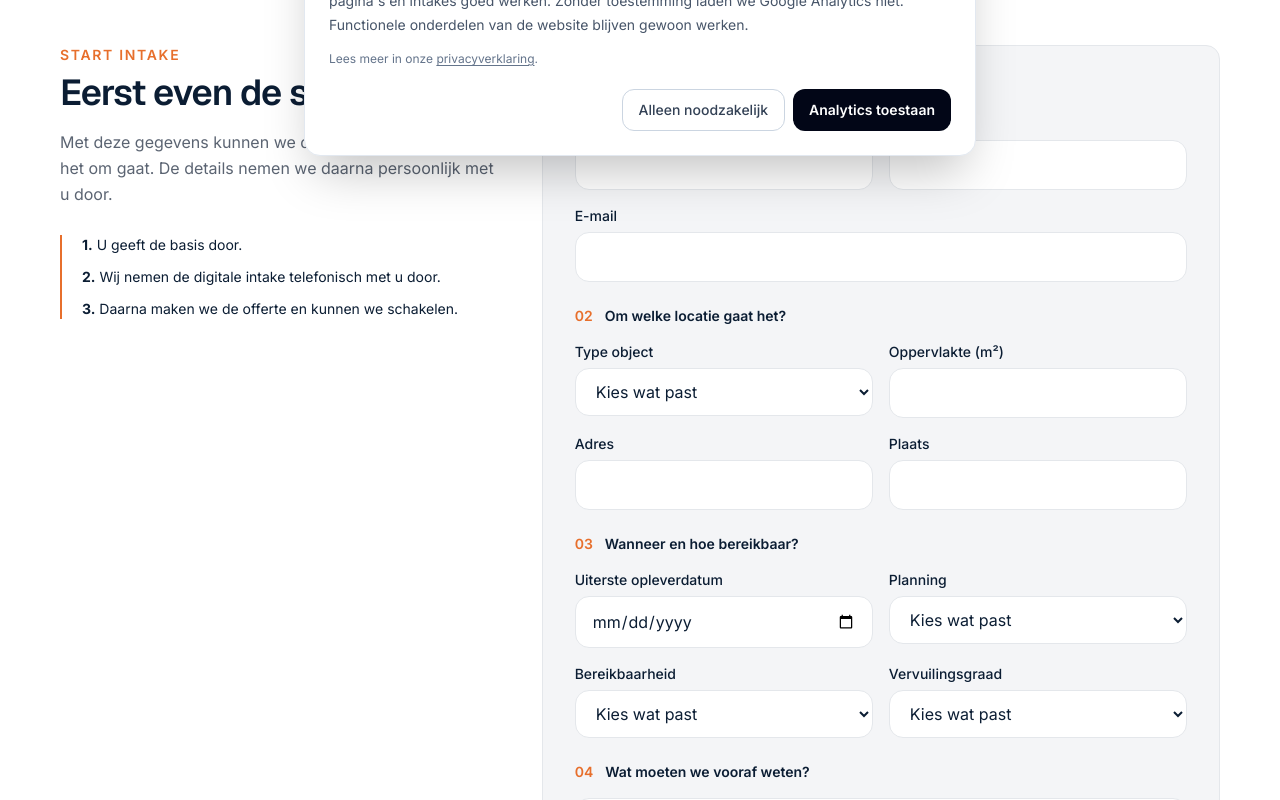
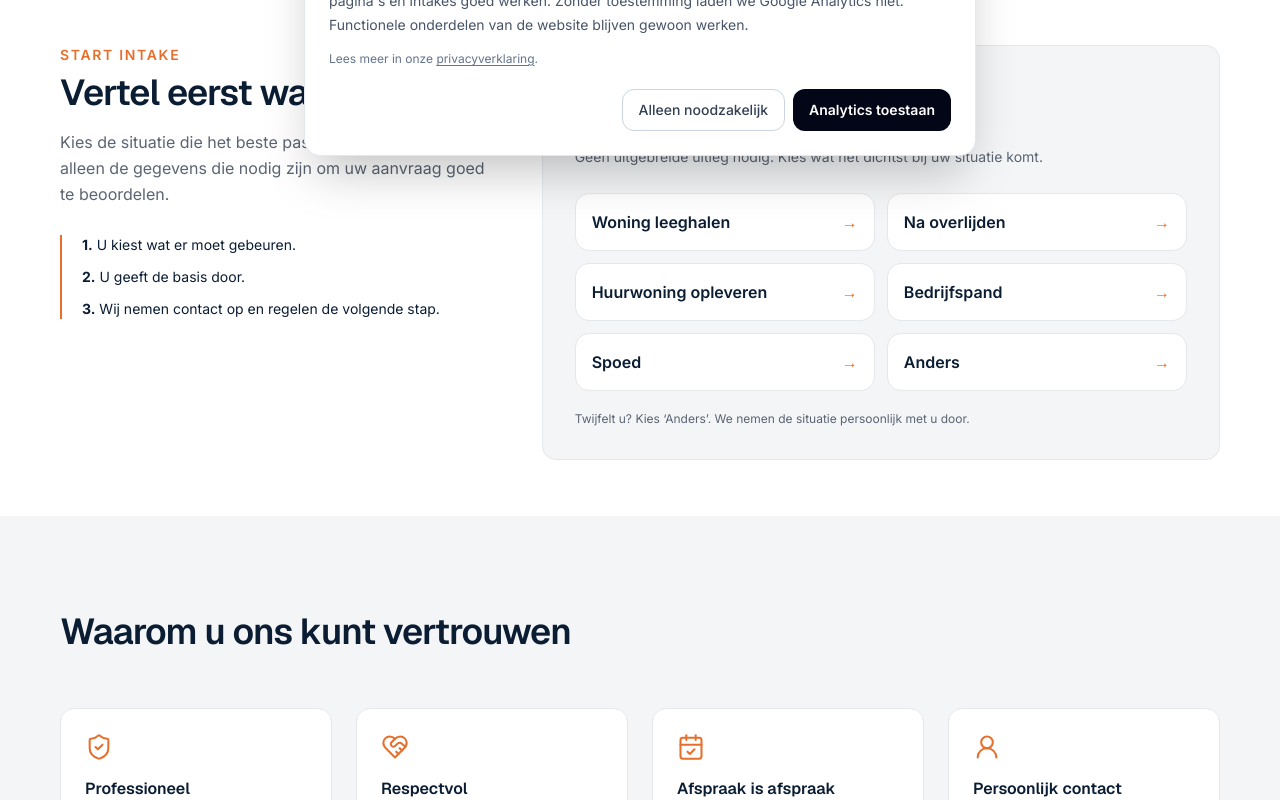
Before and after one commit to sandvlietbv/OpleverMeester, a Next.js app: page / in a window 1280 px wide. Shown: the part 620-1420 px from the top of the page. Built offline with nearby package versions, Linux system fonts and the light colour scheme.

Commit message:
Add lightweight situation-first intake entry

```diff
--- a/components/Contact.tsx
+++ b/components/Contact.tsx
@@ -8,11 +8,21 @@ declare global {
   }
 }
 
+const SITUATIONS = [
+  { label: "Woning leeghalen", value: "Woning leeghalen" },
+  { label: "Na overlijden", value: "Huis leeghalen na overlijden" },
+  { label: "Huurwoning opleveren", value: "Huurwoning opleveren" },
+  { label: "Bedrijfspand", value: "Bedrijfspand opleveren" },
+  { label: "Spoed", value: "Spoedontruiming" },
+  { label: "Anders", value: "Anders" },
+];
+
 function trackEvent(name: string, parameters: Record<string, string> = {}) {
   window.gtag?.("event", name, parameters);
 }
 
 export default function Contact() {
+  const [selectedSituation, setSelectedSituation] = useState("");
   const [submitted, setSubmitted] = useState(false);
   const [submitting, setSubmitting] = useState(false);
   const [error, setError] = useState("");
@@ -27,6 +37,15 @@ export default function Contact() {
     });
   }
 
+  function chooseSituation(value: string) {
+    handleIntakeStart();
+    setSelectedSituation(value);
+    trackEvent("intake_situation_selected", {
+      source_page: window.location.pathname + window.location.search,
+      situation: value,
+    });
+  }
+
   async function handleSubmit(e: React.FormEvent<HTMLFormElement>) {
     e.preventDefault();
     if (submitting) return;
@@ -36,6 +55,7 @@ export default function Contact() {
     const landingUrl = window.location.pathname + window.location.search + window.location.hash;
     const referrer = document.referrer || "Direct / onbekend";
     const message = [
+      `Hulpvraag: ${selectedSituation}`,
       `Object: ${form.get("type")}`,
       `Locatie: ${form.get("adres")}, ${form.get("plaats")}`,
       `Oppervlakte: ${form.get("oppervlakte")} m²`,
@@ -43,7 +63,7 @@ export default function Contact() {
       `Planning: ${form.get("urgentie")}`,
       `Vervuiling: ${form.get("vervuiling")}`,
       `Verdieping/bereikbaarheid: ${form.get("bereikbaarheid")}`,
-      `Situatie: ${form.get("situatie") || "Niet toegelicht"}`,
+      `Toelichting: ${form.get("toelichting") || "Niet toegelicht"}`,
       `Herkomst: ${referrer}`,
     ].join("\n");
 
@@ -58,6 +78,7 @@ export default function Contact() {
         source_page: landingUrl,
         object_type: String(form.get("type") || "onbekend"),
         planning: String(form.get("urgentie") || "onbekend"),
+        situation: selectedSituation,
       });
       setSubmitted(true);
     } catch (cause) {
@@ -70,31 +91,49 @@ export default function Contact() {
       <div className="container-om grid gap-8 lg:grid-cols-[0.78fr_1.22fr] lg:gap-12">
         <div className="lg:sticky lg:top-28 lg:self-start">
           <p className="text-sm font-semibold uppercase tracking-[0.12em] text-orange">Start intake</p>
-          <h2 className="mt-2 font-display text-3xl font-semibold tracking-tight text-navy md:text-4xl">Eerst even de situatie.</h2>
-          <p className="mt-4 max-w-md leading-relaxed text-muted">Met deze gegevens kunnen we direct beoordelen waar het om gaat. De details nemen we daarna persoonlijk met u door.</p>
+          <h2 className="mt-2 font-display text-3xl font-semibold tracking-tight text-navy md:text-4xl">Vertel eerst wat er speelt.</h2>
+          <p className="mt-4 max-w-md leading-relaxed text-muted">Kies de situatie die het beste past. Daarna vragen we alleen de gegevens die nodig zijn om uw aanvraag goed te beoordelen.</p>
           <div className="mt-7 space-y-3 border-l-2 border-orange pl-5 text-sm text-navy">
-            <p><strong>1.</strong> U geeft de basis door.</p>
-            <p><strong>2.</strong> Wij nemen de digitale intake telefonisch met u door.</p>
-            <p><strong>3.</strong> Daarna maken we de offerte en kunnen we schakelen.</p>
+            <p><strong>1.</strong> U kiest wat er moet gebeuren.</p>
+            <p><strong>2.</strong> U geeft de basis door.</p>
+            <p><strong>3.</strong> Wij nemen contact op en regelen de volgende stap.</p>
           </div>
         </div>
 
         <div className="rounded-om border border-surface-mid bg-surface-light p-5 md:p-8">
           {submitted ? (
             <div className="py-10"><p className="text-sm font-semibold text-orange">Intake ontvangen</p><h3 className="mt-2 font-display text-2xl font-semibold text-navy">Duidelijk. Wij pakken hem vanaf hier op.</h3><p className="mt-3 max-w-xl text-muted">We bekijken de gegevens en nemen contact met u op om de ruimte en werkzaamheden goed door te nemen.</p></div>
+          ) : !selectedSituation ? (
+            <div>
+              <p className="text-sm font-semibold text-orange">Stap 1</p>
+              <h3 className="mt-2 font-display text-2xl font-semibold text-navy">Wat moet er gebeuren?</h3>
+              <p className="mt-2 text-sm leading-relaxed text-muted">Geen uitgebreide uitleg nodig. Kies wat het dichtst bij uw situatie komt.</p>
+              <div className="mt-6 grid gap-3 sm:grid-cols-2">
+                {SITUATIONS.map((situation) => (
+                  <button key={situation.value} type="button" onClick={() => chooseSituation(situation.value)} className="rounded-om border border-surface-mid bg-white px-4 py-4 text-left font-semibold text-navy transition hover:border-orange hover:bg-orange/5 focus:border-orange focus:outline-none">
+                    {situation.label}<span aria-hidden="true" className="float-right text-orange">→</span>
+                  </button>
+                ))}
+              </div>
+              <p className="mt-5 text-xs text-muted">Twijfelt u? Kies ‘Anders’. We nemen de situatie persoonlijk met u door.</p>
+            </div>
           ) : (
             <form onSubmit={handleSubmit} onFocusCapture={handleIntakeStart} className="space-y-6">
-              <FormSection number="01" title="Wie kunnen we spreken?">
+              <div className="flex flex-wrap items-center justify-between gap-3 rounded-om border border-surface-mid bg-white px-4 py-3">
+                <div><p className="text-xs text-muted">Uw situatie</p><p className="font-semibold text-navy">{selectedSituation}</p></div>
+                <button type="button" onClick={() => setSelectedSituation("")} className="text-sm font-semibold text-orange hover:underline">Wijzigen</button>
+              </div>
+              <FormSection number="02" title="Wie kunnen we spreken?">
                 <div className="grid gap-4 md:grid-cols-2"><Field label="Naam" name="naam" type="text" required /><Field label="Telefoon" name="telefoon" type="tel" required /><div className="md:col-span-2"><Field label="E-mail" name="email" type="email" required /></div></div>
               </FormSection>
-              <FormSection number="02" title="Om welke locatie gaat het?">
+              <FormSection number="03" title="Om welke locatie gaat het?">
                 <div className="grid gap-4 md:grid-cols-2"><SelectField label="Type object" name="type" options={["Woning", "Appartement", "Bedrijfspand", "Kantoor", "Opslagruimte", "Winkelruimte", "Anders"]} /><Field label="Oppervlakte (m²)" name="oppervlakte" type="number" required min="1" /><Field label="Adres" name="adres" type="text" required /><Field label="Plaats" name="plaats" type="text" required /></div>
               </FormSection>
-              <FormSection number="03" title="Wanneer en hoe bereikbaar?">
+              <FormSection number="04" title="Wanneer en hoe bereikbaar?">
                 <div className="grid gap-4 md:grid-cols-2"><Field label="Uiterste opleverdatum" name="datum" type="date" required /><SelectField label="Planning" name="urgentie" options={["Er is ruimte in de planning", "Binnen 2 weken", "Binnen 1 week", "Spoed"]} /><SelectField label="Bereikbaarheid" name="bereikbaarheid" options={["Begane grond", "Verdieping met lift", "1 verdieping zonder lift", "Meerdere verdiepingen zonder lift", "Anders / onbekend"]} /><SelectField label="Vervuilingsgraad" name="vervuiling" options={["Licht", "Normaal", "Zwaar", "Zeer zwaar"]} /></div>
               </FormSection>
-              <FormSection number="04" title="Wat moeten we vooraf weten?">
-                <label htmlFor="situatie" className="sr-only">Korte toelichting</label><textarea id="situatie" name="situatie" rows={4} placeholder="Bijvoorbeeld: woning staat vol, laminaat moet eruit, sleuteloverdracht is gepland, zware spullen aanwezig…" className="w-full rounded-om border border-surface-mid bg-white px-4 py-3 text-navy outline-none placeholder:text-muted/60 focus:border-orange" />
+              <FormSection number="05" title="Wat moeten we vooraf weten?">
+                <label htmlFor="toelichting" className="sr-only">Korte toelichting</label><textarea id="toelichting" name="toelichting" rows={4} placeholder="Bijvoorbeeld: woning staat vol, laminaat moet eruit, sleuteloverdracht is gepland, zware spullen aanwezig…" className="w-full rounded-om border border-surface-mid bg-white px-4 py-3 text-navy outline-none placeholder:text-muted/60 focus:border-orange" />
               </FormSection>
               {error && <p role="alert" className="text-sm text-red-700">{error} Probeer het opnieuw.</p>}
               <button type="submit" disabled={submitting} className="w-full rounded-om bg-orange px-6 py-4 text-base font-semibold text-white hover:bg-orange-light disabled:opacity-60">{submitting ? "Versturen…" : "Intake versturen"}</button>
```
